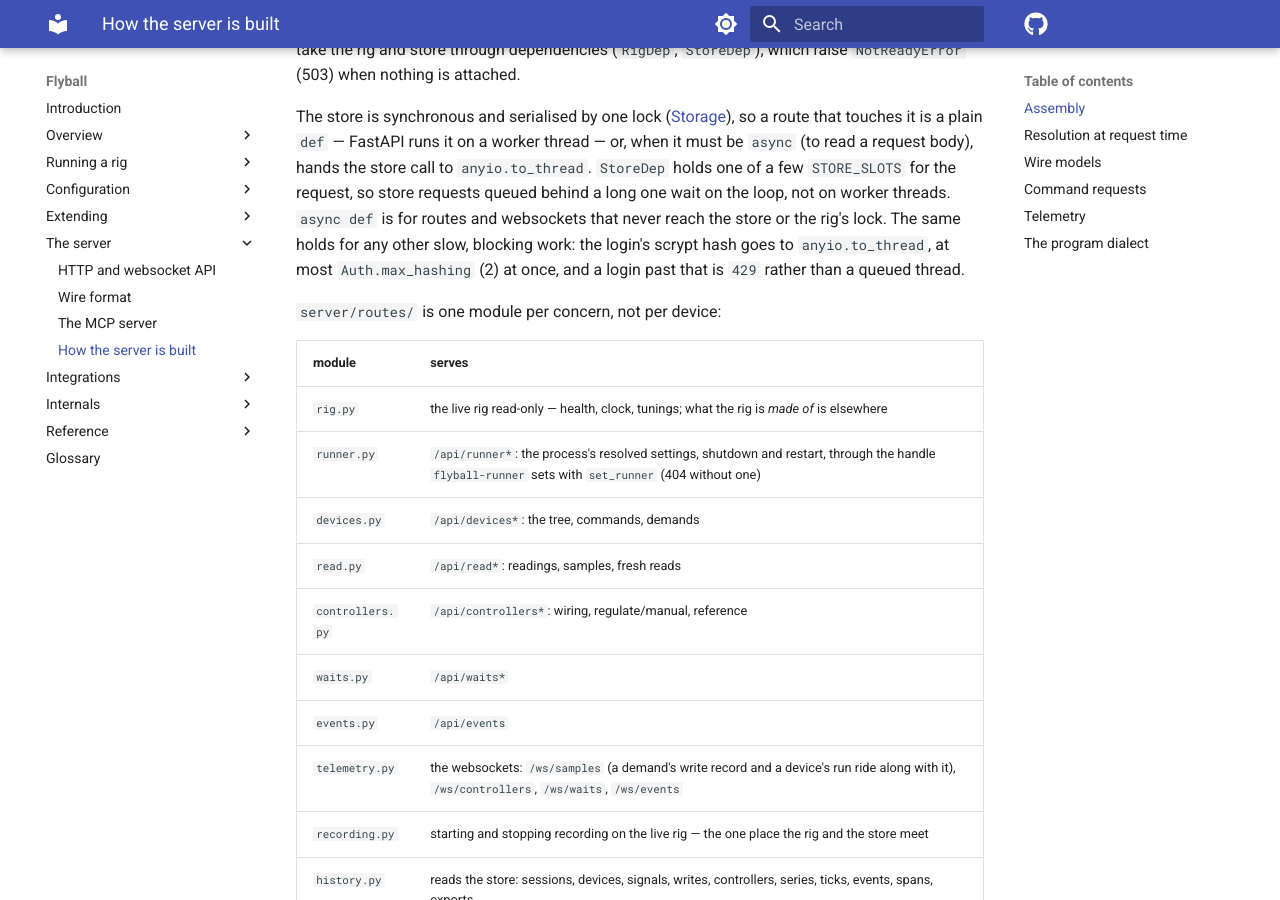
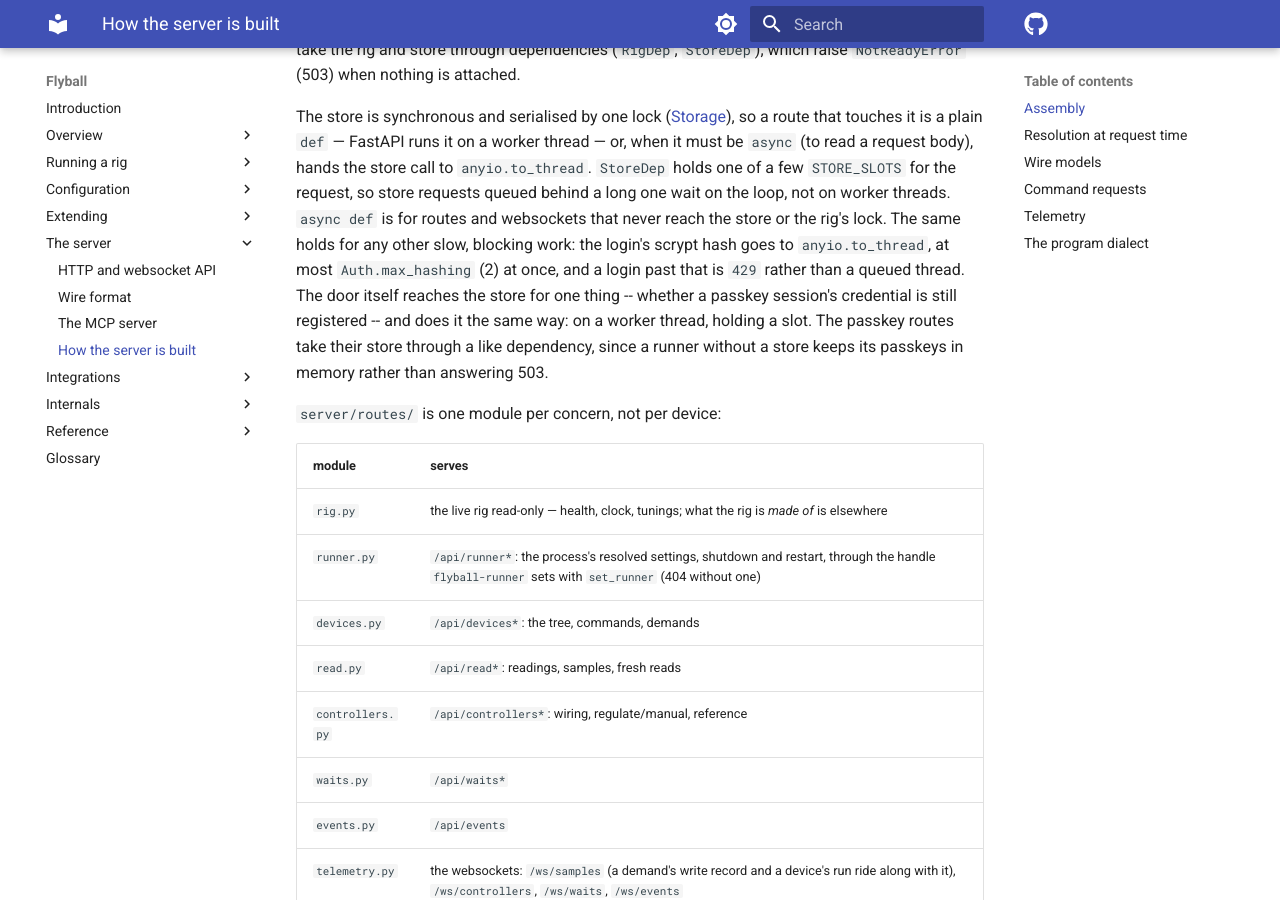
Before and after one commit to bengineer42/flyball, an MkDocs documentation site: the page built from book/src/4-server/internals.md, in a window 1280 px wide and 900 px high, scrolled down 658 px. Built offline with MkDocs 1.6.1 and Material for MkDocs 9.7.7, drawn with Linux system fonts in a browser that asks for light colours; comment, search, counter and statistics services are not loaded; the version menu is left out.

Commit message:
docs: passkey store work is off the event loop; a store outage is a 503; the Origin check covers the ceremonies
Signed-off-by: Bengineer <158306087+bengineer42@users.noreply.github.com>

```diff
--- a/book/src/4-server/internals.md
+++ b/book/src/4-server/internals.md
@@ -35,7 +35,11 @@ behind a long one wait on the loop, not on worker threads. `async def` is for
 routes and websockets that never reach the store or the rig's lock. The
 same holds for any other slow, blocking work: the login's scrypt hash goes
 to `anyio.to_thread`, at most `Auth.max_hashing` (2) at once, and a login
-past that is `429` rather than a queued thread.
+past that is `429` rather than a queued thread. The door itself reaches the
+store for one thing -- whether a passkey session's credential is still
+registered -- and does it the same way: on a worker thread, holding a slot. The
+passkey routes take their store through a like dependency, since a runner
+without a store keeps its passkeys in memory rather than answering 503.
 
 `server/routes/` is one module per concern, not per device:
 
```
Also changed, not shown: book/src/1-running/runner/access.md (+3 -1 lines), book/src/4-server/api.md (+3 -1 lines).
